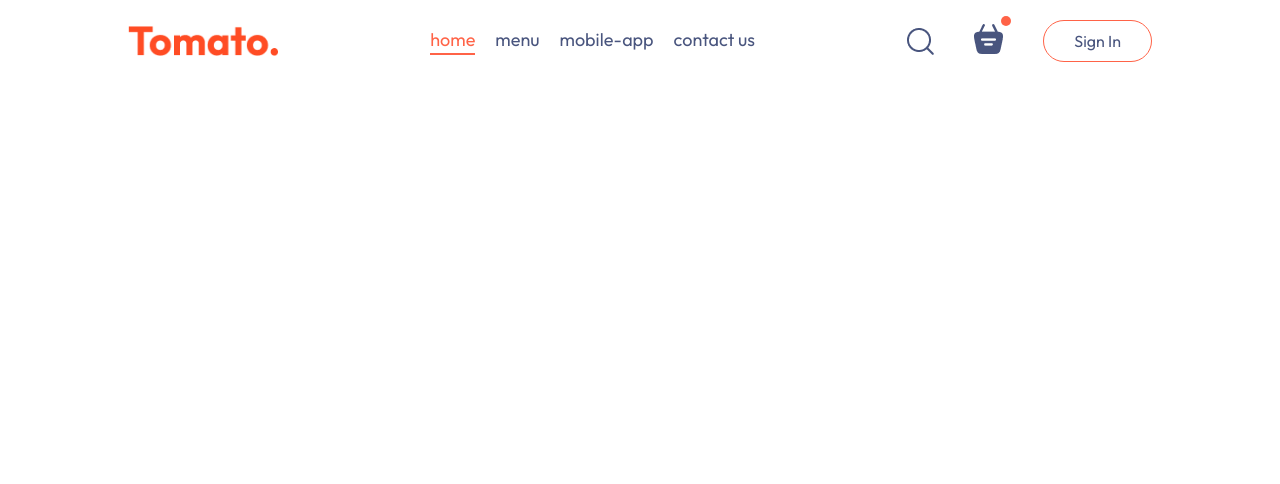
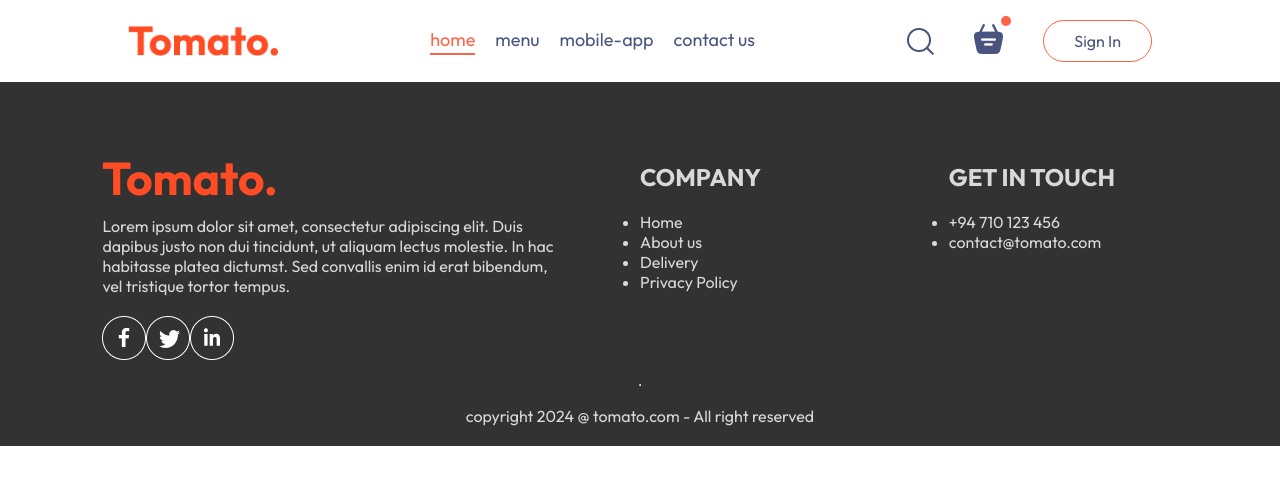
Before and after one commit to hasharas/Food-Delivery-app, a React (Vite) app in the folder frontend/: page /placeorder in a window 1280 px wide. Shown: the top 484 px of the page. Built offline with nearby package versions, Linux system fonts and the light colour scheme.

Commit message:
create footer component

```diff
--- a/frontend/src/App.jsx
+++ b/frontend/src/App.jsx
@@ -4,18 +4,23 @@
 import Home from './pages/Home/Home.jsx';
 import Card from './pages/Card/Card.jsx';
 import PlaceOrder from './pages/PlaceOrder/PlaceOrder.jsx';
+import Footer from './components/Footer/Footer.jsx';
 
 const App = () => {
   return (
+  <>
     <div className='app'>
         <Navbar />
         <Routes>
+
             < Route path='/' element = {<Home/>} />
             < Route path='/card' element = {<Card/>} />
             < Route path='/placeorder' element = {<PlaceOrder/>} />
 
         </Routes>
     </div>
+        <Footer />
+  </>
   );
 }
 
--- /dev/null
+++ b/frontend/src/components/Footer/Footer.css
@@ -0,0 +1,32 @@
+.footer{
+      color: #d9d9d9;
+      background-color: #323232;
+      display: flex;
+      flex-direction: column;
+      align-items: center;
+      gap: 20px;
+      padding: 20px 8vw;
+      padding-top: 80px;
+}
+
+.footer-content{
+      width: 100%;
+      display: grid;
+      grid-template-columns: 2fr 1fr 1fr;
+      gap: 80px;
+}
+
+.footer-content-left , .footer-content-right , .footer-content-center {
+      display: flex;
+      flex-direction: column;
+      align-items: start;
+      gap: 20px;
+}
+
+.footer-social-icons{
+
+}
+
+.footer-content-center{
+
+}
--- /dev/null
+++ b/frontend/src/components/Footer/Footer.jsx
@@ -0,0 +1,47 @@
+import React from 'react';
+import './Footer.css';
+import { assets } from '../../assets/assets';
+
+const Footer = () => {
+  return (
+    <div className='footer' id="footer">
+            <div className="footer-content">
+                  <div className="footer-content-left">
+                       <img src={assets.logo} alt="" />
+                       <p>Lorem ipsum dolor sit amet, consectetur adipiscing elit. Duis dapibus justo non dui tincidunt, ut aliquam lectus molestie. In hac habitasse platea dictumst. Sed convallis enim id erat bibendum, vel tristique tortor tempus.</p>
+                       <div className="footer-social-icons">
+                              <img src={assets.facebook_icon} alt="" />
+                              <img src={assets.twitter_icon} alt="" />
+                              <img src={assets.linkedin_icon} alt="" />
+                       </div>
+                  </div>
+
+                  <div className="footer-content-center">
+                        <h2>COMPANY</h2>
+                        <ul>
+                              <li>Home</li>
+                              <li>About us</li>
+                              <li>Delivery</li>
+                              <li>Privacy Policy</li>
+                        </ul>
+                  </div>
+
+                  <div className="footer-content-right">
+                         <h2>GET IN TOUCH</h2>
+                         <ul>
+                              <li>+94 710 123 456</li>
+                              <li>contact@tomato.com</li>
+                        </ul>
+                  </div>
+
+            </div>
+            <hr />
+            <p className="footer-copyright">
+                  copyright 2024 @ tomato.com - All right reserved
+            </p>
+    </div>
+  );
+}
+
+
+export default Footer;
```
Lines whose indentation alone changed are shown as unchanged.
